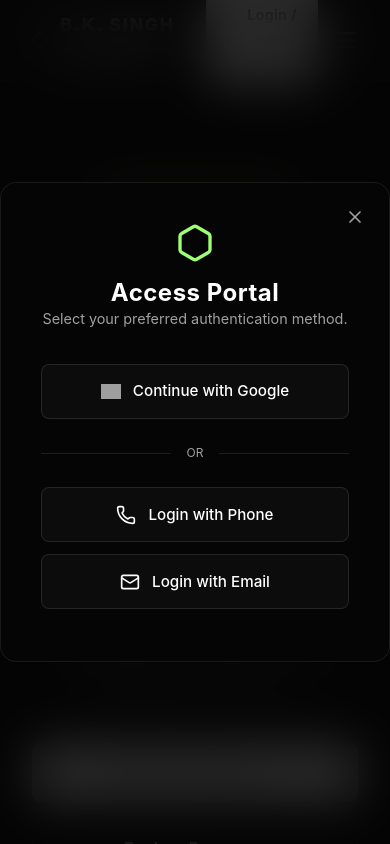
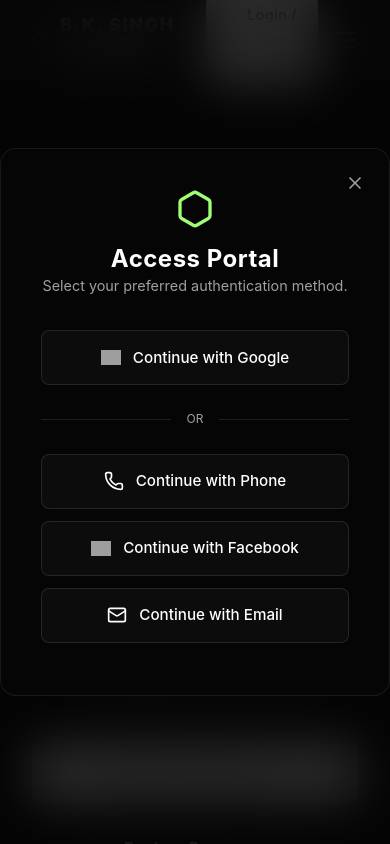
Before and after one commit to creonixstudio747-ship-it/BK-SINGH-GROUP, a Next.js app: page / in a window 390 px wide. Both pictures are taken after a click on the button "Login / Sign Up". Shown: the top 844 px of the page. Built offline with nearby package versions, Linux system fonts and the light colour scheme; no server answers; grey boxes are pictures that could not be loaded.

Commit message:
Fix: Authentication buttons (Google, Phone, Email) and add Facebook login support

```diff
--- a/components/AuthModal.tsx
+++ b/components/AuthModal.tsx
@@ -12,7 +12,7 @@ interface AuthModalProps {
 type AuthState = "METHODS" | "EMAIL" | "PHONE" | "VERIFY";
 
 const AuthModal: React.FC<AuthModalProps> = ({ isOpen, onClose }) => {
-  const { login, signup, loginWithGoogle, setupRecaptcha, sendOtp } = useAuth();
+  const { login, signup, loginWithGoogle, loginWithFacebook, setupRecaptcha, sendOtp } = useAuth();
   const [state, setState] = useState<AuthState>("METHODS");
   const [email, setEmail] = useState("");
   const [password, setPassword] = useState("");
@@ -25,7 +25,11 @@ const AuthModal: React.FC<AuthModalProps> = ({ isOpen, onClose }) => {
 
   useEffect(() => {
     if (isOpen && state === "PHONE") {
-      setupRecaptcha("recaptcha-container");
+      // Small delay to ensure the recaptcha-container div is rendered
+      const timer = setTimeout(() => {
+        setupRecaptcha("recaptcha-container");
+      }, 100);
+      return () => clearTimeout(timer);
     }
   }, [isOpen, state]);
 
@@ -34,7 +38,21 @@ const AuthModal: React.FC<AuthModalProps> = ({ isOpen, onClose }) => {
   const handleGoogleLogin = async () => {
     try {
       setLoading(true);
+      setError("");
       await loginWithGoogle();
+      onClose();
+    } catch (err: any) {
+      setError(err.message);
+    } finally {
+      setLoading(false);
+    }
+  };
+
+  const handleFacebookLogin = async () => {
+    try {
+      setLoading(true);
+      setError("");
+      await loginWithFacebook();
       onClose();
     } catch (err: any) {
       setError(err.message);
@@ -108,11 +126,15 @@ const AuthModal: React.FC<AuthModalProps> = ({ isOpen, onClose }) => {
               Continue with Google
             </button>
             <div className="auth-divider"><span>OR</span></div>
-            <button className="auth-btn" onClick={() => setState("PHONE")}>
-              <Phone size={20} /> Login with Phone
+            <button className="auth-btn" onClick={() => { setError(""); setState("PHONE"); }}>
+              <Phone size={20} /> Continue with Phone
             </button>
-            <button className="auth-btn" onClick={() => setState("EMAIL")}>
-              <Mail size={20} /> Login with Email
+            <button className="auth-btn" onClick={handleFacebookLogin}>
+              <img src="https://www.gstatic.com/firebasejs/ui/2.0.0/images/auth/facebook.svg" width="20" alt="Facebook" />
+              Continue with Facebook
+            </button>
+            <button className="auth-btn" onClick={() => { setError(""); setState("EMAIL"); }}>
+              <Mail size={20} /> Continue with Email
             </button>
           </div>
         )}
--- a/context/AuthContext.tsx
+++ b/context/AuthContext.tsx
@@ -22,6 +22,7 @@ interface AuthContextType {
   login: (email: string, pass: string) => Promise<void>;
   signup: (email: string, pass: string, name: string) => Promise<void>;
   loginWithGoogle: () => Promise<void>;
+  loginWithFacebook: () => Promise<void>;
   setupRecaptcha: (containerId: string) => void;
   sendOtp: (phoneNumber: string) => Promise<ConfirmationResult>;
   logout: () => Promise<void>;
@@ -80,6 +81,11 @@ export const AuthProvider: React.FC<{ children: React.ReactNode }> = ({ children
     await signInWithPopup(auth, googleProvider);
   };
 
+  const loginWithFacebook = async () => {
+    const { facebookProvider } = await import("../lib/firebase");
+    await signInWithPopup(auth, facebookProvider);
+  };
+
   const setupRecaptcha = (containerId: string) => {
     if (!recaptchaVerifier) {
       const verifier = new RecaptchaVerifier(auth, containerId, {
@@ -108,6 +114,7 @@ export const AuthProvider: React.FC<{ children: React.ReactNode }> = ({ children
         login,
         signup,
         loginWithGoogle,
+        loginWithFacebook,
         setupRecaptcha,
         sendOtp,
         logout,
--- a/lib/firebase.ts
+++ b/lib/firebase.ts
@@ -1,5 +1,5 @@
 import { initializeApp, getApps, getApp } from "firebase/app";
-import { getAuth, GoogleAuthProvider, PhoneAuthProvider } from "firebase/auth";
+import { getAuth, GoogleAuthProvider, PhoneAuthProvider, FacebookAuthProvider } from "firebase/auth";
 import { getFirestore } from "firebase/firestore";
 
 const firebaseConfig = {
@@ -17,5 +17,5 @@ const app = getApps().length > 0 ? getApp() : initializeApp(firebaseConfig);
 const auth = getAuth(app);
 const db = getFirestore(app);
 const googleProvider = new GoogleAuthProvider();
-
-export { auth, db, googleProvider };
+const facebookProvider = new FacebookAuthProvider();
+export { auth, db, googleProvider, facebookProvider };
```
